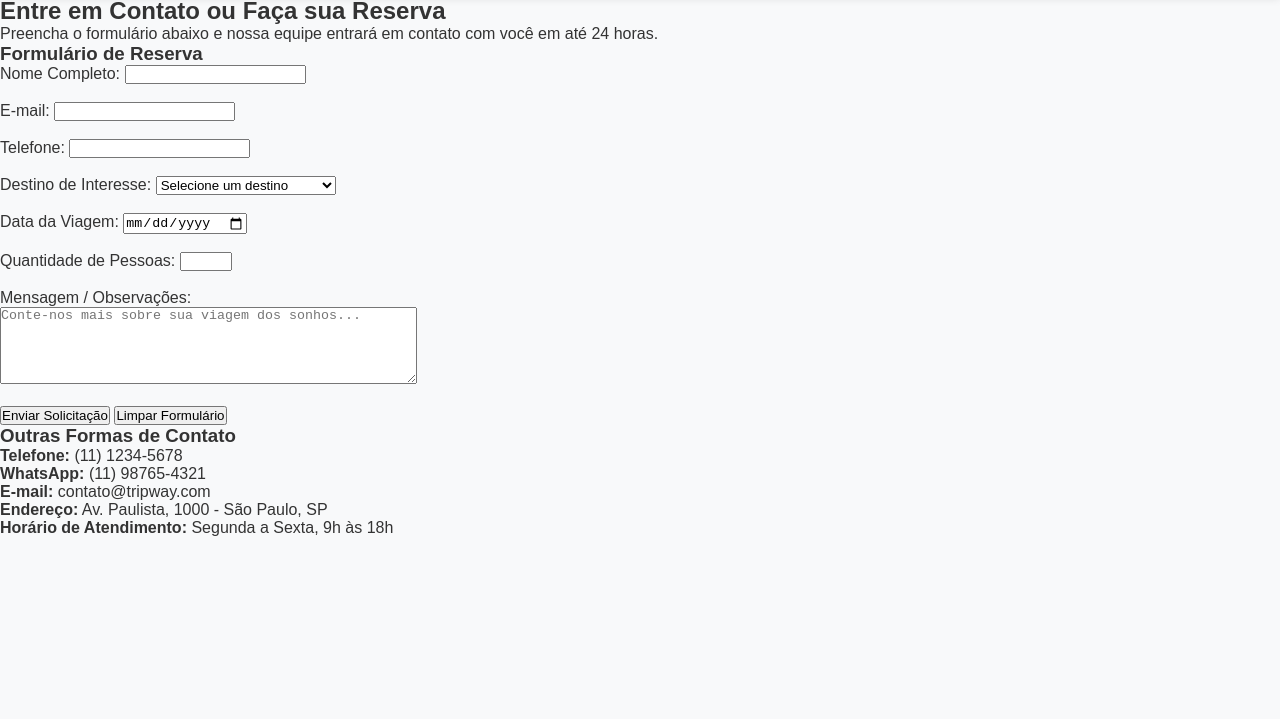
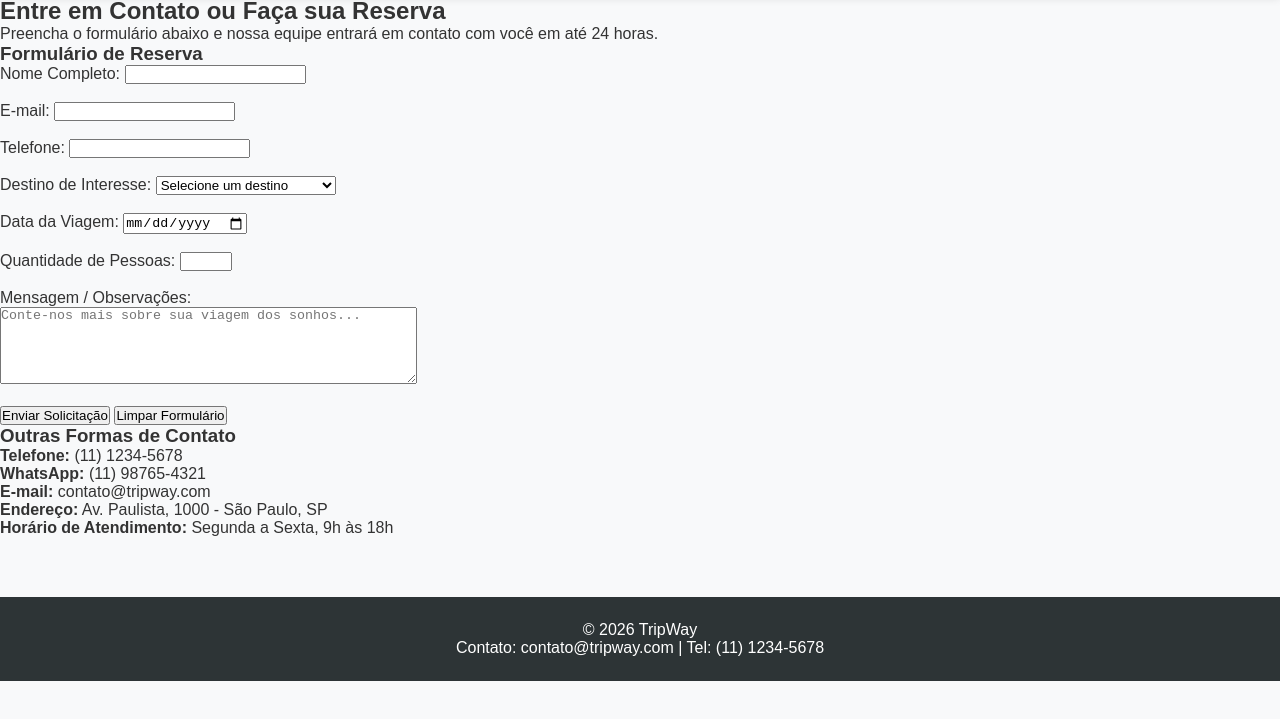
Before and after one commit to MatheusC0625/tripway, a plain HTML site: page pages/contato.html in a window 1280 px wide. Shown: the part 73-792 px from the top of the page. Drawn offline with Linux system fonts and the light colour scheme.

Commit message:
adicionei footer e finalizei pagina de contato

```diff
--- a/pages/contato.html
+++ b/pages/contato.html
@@ -79,5 +79,10 @@
         </section>
     </main>
 
+    <footer>
+        <p>&copy; 2026 TripWay</p>
+        <p>Contato: contato@tripway.com | Tel: (11) 1234-5678</p>
+    </footer>
+
 </body>
 </html>
```
